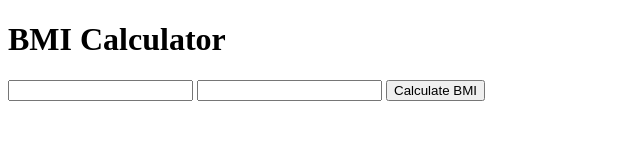
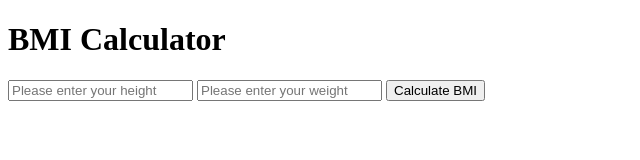
Before and after one commit to Frankie-B/bmi-calculator-app, a website: page index.html in a window 1280 px wide. Shown: the whole page, without its empty margins (0-640 px from the left). Drawn offline with Linux system fonts and the light colour scheme.

```diff
--- a/index.html
+++ b/index.html
@@ -11,8 +11,8 @@
     <h1>BMI Calculator</h1>
     <!-- Form section and user input fields -->
     <form action="/" method="POST">
-      <input type="text" name="height" />
-      <input type="text" name="weight" />
+      <input type="text" name="height" placeholder="Please enter your height" />
+      <input type="text" name="weight" placeholder="Please enter your weight" />
       <button type="submit">Calculate BMI</button>
     </form>
   </body>
```
Also changed, not shown: server.js (+18 -0 lines).
